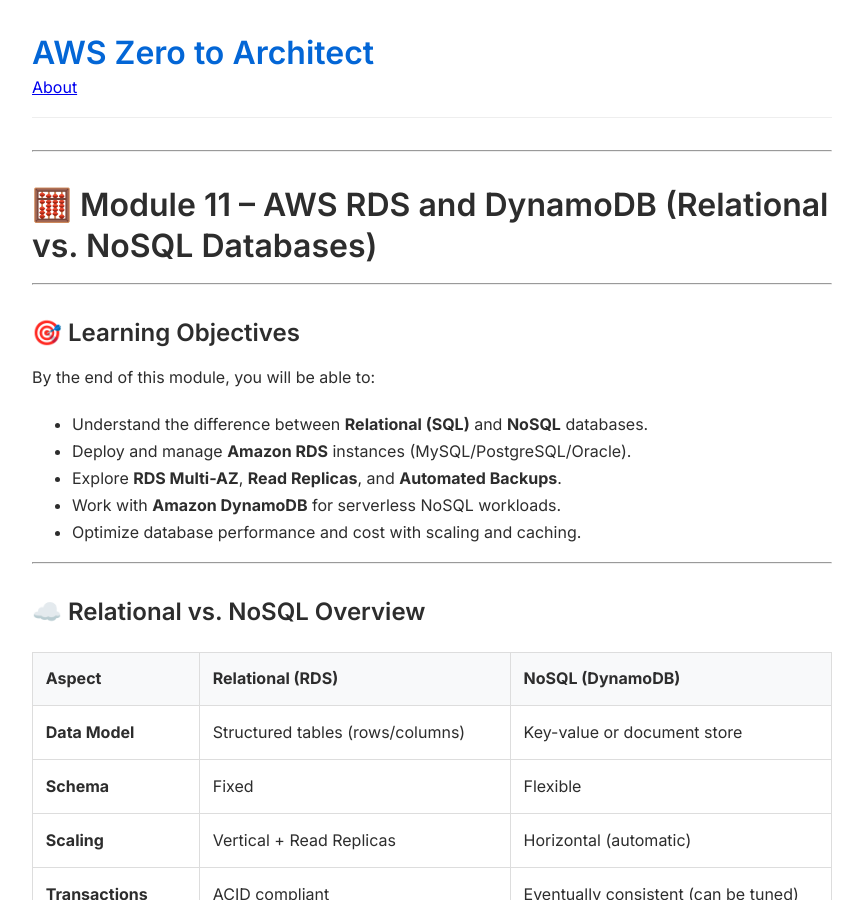
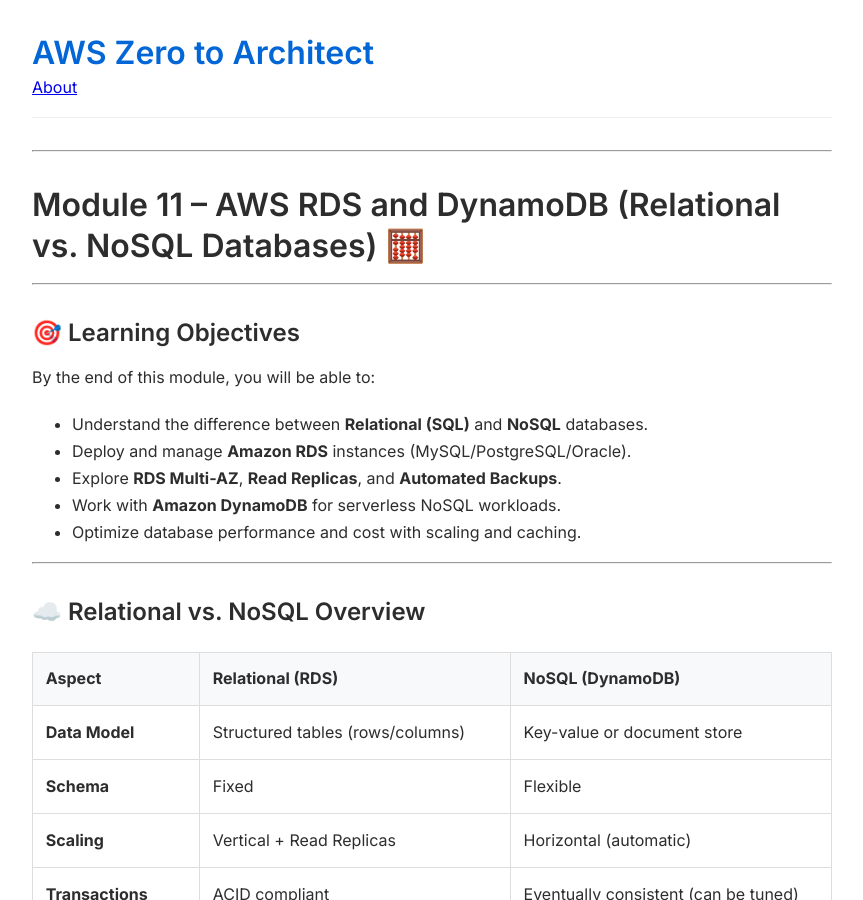
Before and after one commit to asiandevs/aws-zero-to-architect-blog, a Jekyll site: the page built from _posts/2025-11-08-module11-aws-rds-and-dynamodb-relational-vs-nosql.md, in a window 1280 px wide and 900 px high. Shown: the whole window, without its empty margins (208-1071 px from the left). Built offline with Jekyll 4.4.1, drawn with Linux system fonts in a browser that asks for light colours.

```diff
--- a/_posts/2025-11-08-module11-aws-rds-and-dynamodb-relational-vs-nosql.md
+++ b/_posts/2025-11-08-module11-aws-rds-and-dynamodb-relational-vs-nosql.md
@@ -9,7 +9,7 @@ description: "Comparing relational and NoSQL databases with RDS and DynamoDB; re
 
 ---
 
-# 🧮 Module 11 – AWS RDS and DynamoDB (Relational vs. NoSQL Databases)
+#  Module 11 – AWS RDS and DynamoDB (Relational vs. NoSQL Databases) 🧮
 
 ---
 
```
